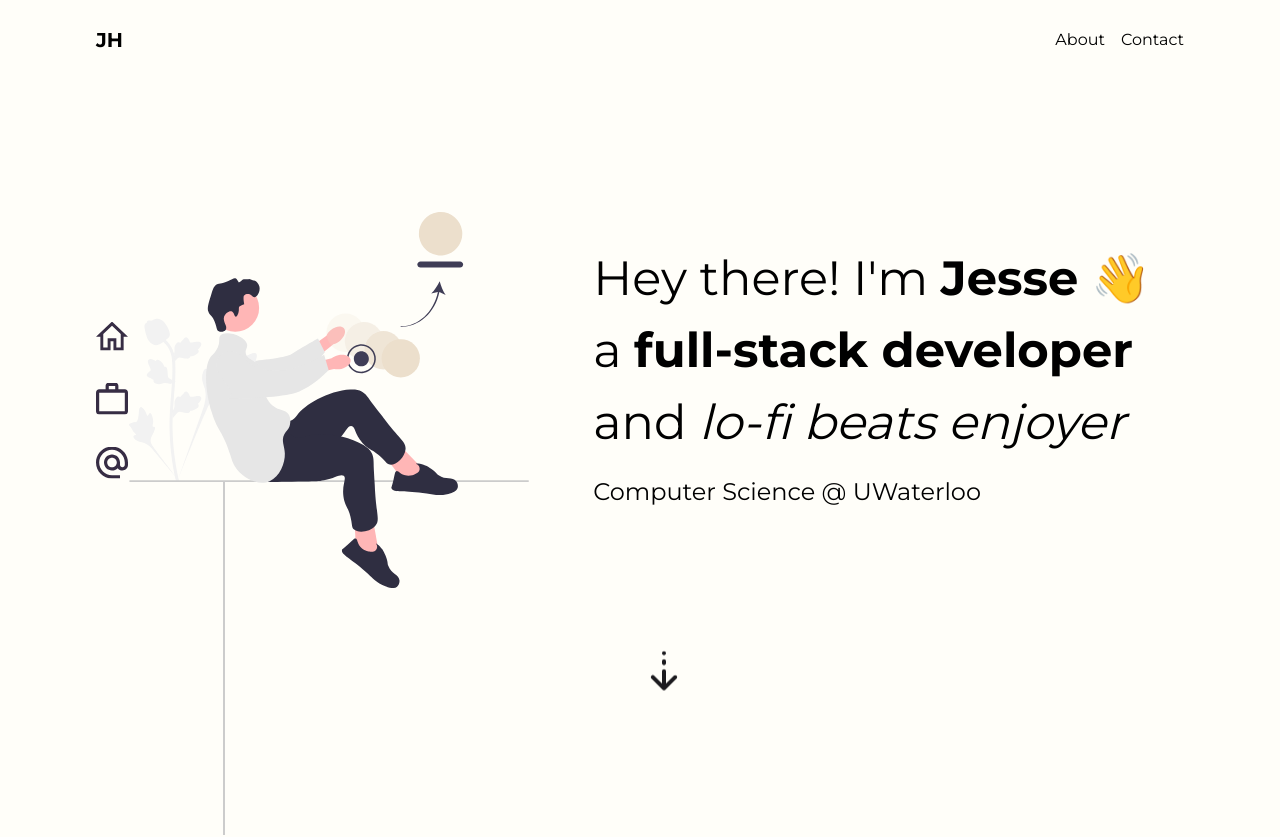
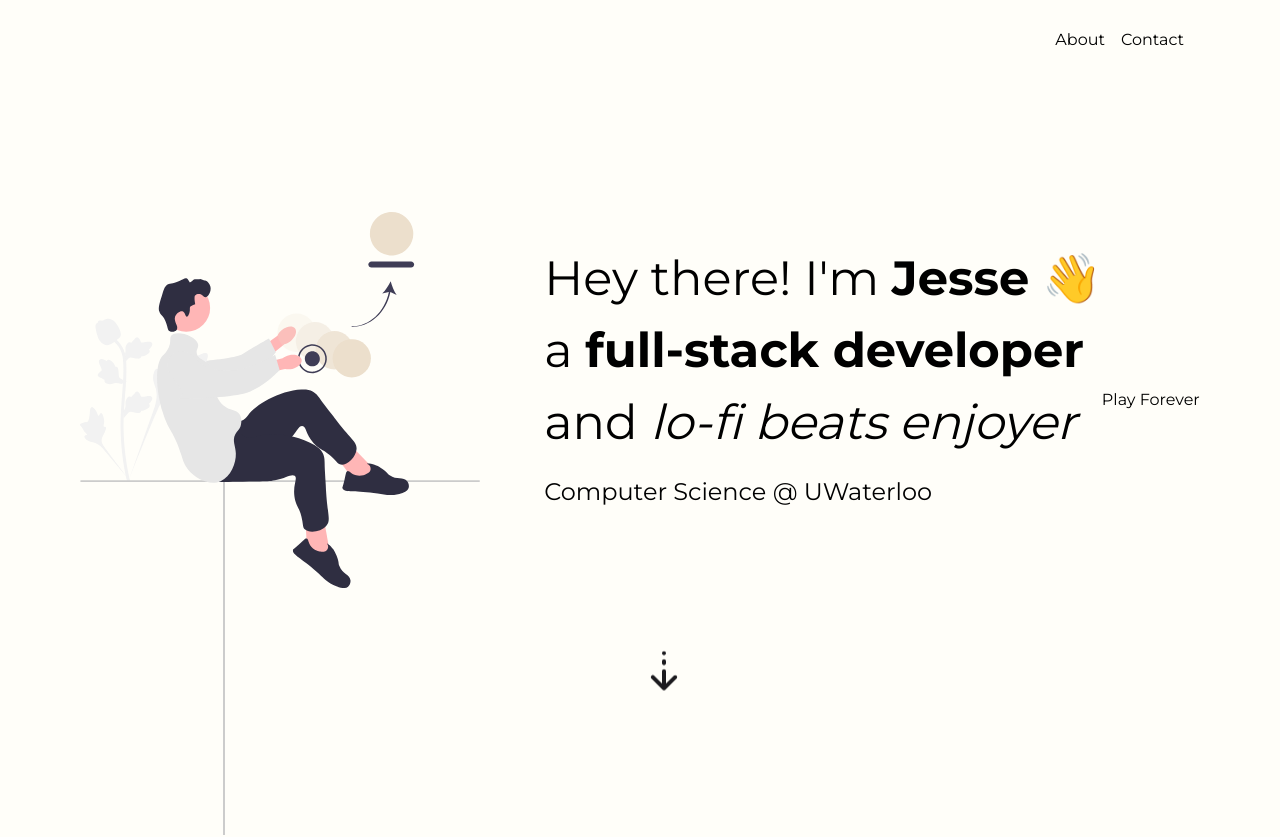
Before and after one commit to jeessh/personal-website-v4, a Next.js app: page / in a window 1280 px wide. Shown: the top 837 px of the page. Built offline with nearby package versions, Linux system fonts and the light colour scheme.

Commit message:
added audio tests

```diff
--- a/app/page.tsx
+++ b/app/page.tsx
@@ -13,7 +13,13 @@ import arrow from "./assets/arrow_down.svg";
 export default function Home() {
   const temp1 = useRef(null);
   const temp2 = useRef(null);
+  const audioRef = useRef<HTMLAudioElement>(null); // Reference to the audio element
 
+  const playAudio = () => {
+    if (audioRef.current) {
+      audioRef.current.play(); // Start playing the audio
+    }
+  };
   return (
     <main className="flex min-h-screen flex-col items-center">
       <Navbar />
@@ -53,6 +59,11 @@ export default function Home() {
             className="absolute bottom-24 left-1/2 transform -translate-x-1/2 w-12 h-12 animate-bounce"
           />
         </div>
+        <audio ref={audioRef} loop>
+        <source src="temp.mp3" type="audio/mpeg" />
+        Your browser does not support the audio element.
+      </audio>
+      <button onClick={playAudio}>Play Forever</button>
       </section>
       <Scrollbar Icon={work} start={temp1} end={temp2} />
       <section
```
Also changed, not shown: 1 other file (tests, documents, lock files or other folders).
